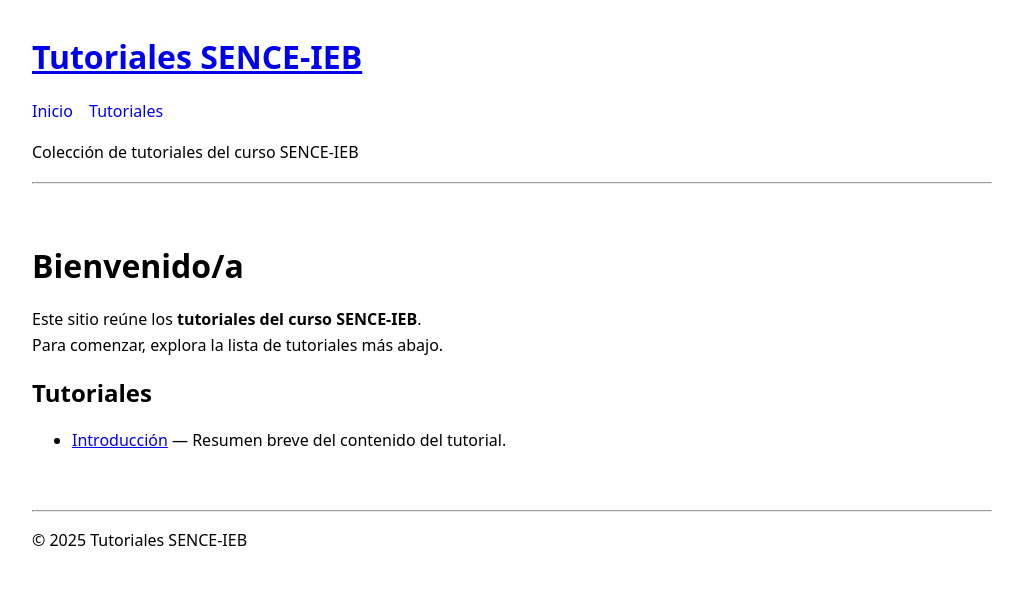
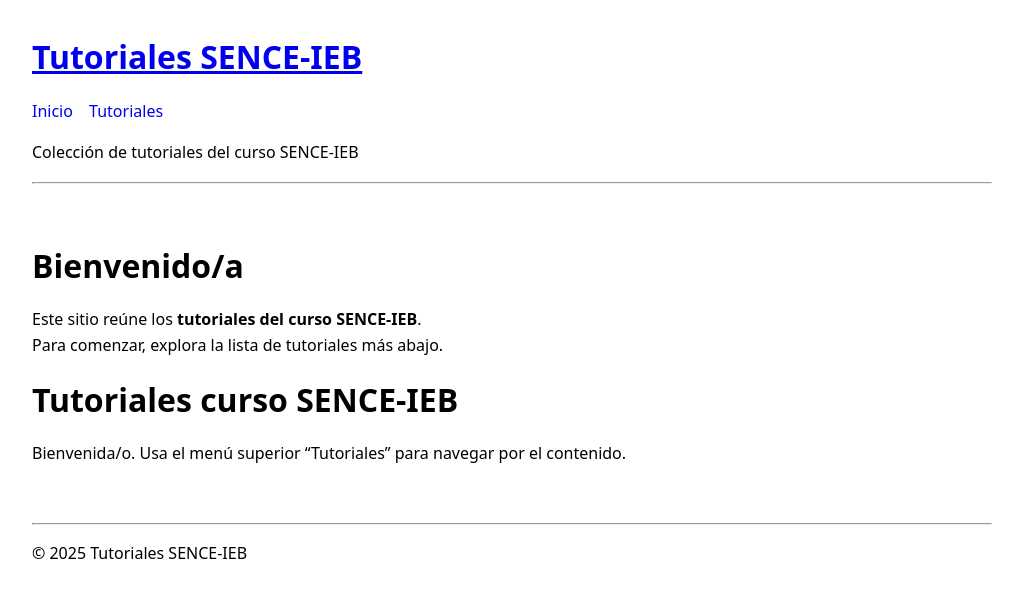
Before and after one commit to ricardosegovia/sence_ieb, a Jekyll site: the page built from index.md, in a window 1280 px wide. Shown: the top 598 px of the page, without its empty margins (128-1151 px from the left). Built offline with Jekyll 4.4.1, drawn with Linux system fonts in a browser that asks for light colours.

```diff
--- a/_tutorials/01-introduccion.md
+++ b/_tutorials/01-introduccion.md
@@ -3,8 +3,9 @@ title: "Introducción"
 summary: "Resumen breve del contenido del tutorial."
 authors: "Nombre(s) autor(es)"
 date: 2025-10-08
+sectionn: introduccion
 order: 10
-layout: tutorial
+layout: default
 ---
 
 ## Objetivos
--- a/index.md
+++ b/index.md
@@ -8,13 +8,7 @@ title: "Inicio"
 Este sitio reúne los **tutoriales del curso SENCE-IEB**.
 Para comenzar, explora la lista de tutoriales más abajo.
 
-## Tutoriales
-<ul>
-{% assign sorted = site.tutorials | sort: 'order' %}
-{% for t in sorted %}
-  <li>
-    <a href="{{ t.url | relative_url }}">{{ t.title }}</a>
-    {% if t.summary %} — {{ t.summary }}{% endif %}
-  </li>
-{% endfor %}
-</ul>
+
+# Tutoriales curso SENCE-IEB
+
+Bienvenida/o. Usa el menú superior “Tutoriales” para navegar por el contenido.
```
Also changed, not shown: _data/tutorial_sections.yml (added, +10 -0 lines).
